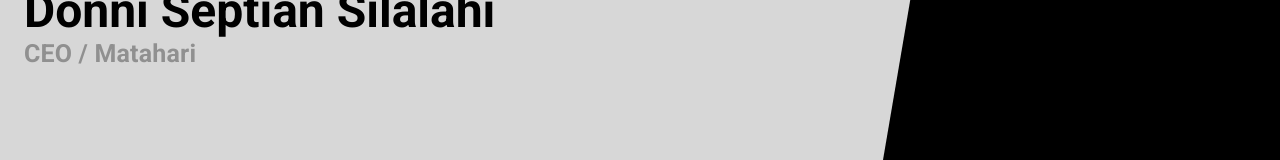
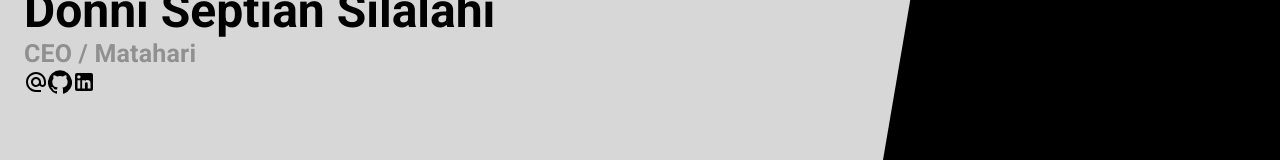
Before and after one commit to Firmwave11/latihan-react, a React (Create React App) app: page / in a window 1280 px wide. Shown: the part 269-429 px from the top of the page. Built offline with nearby package versions, Linux system fonts and the light colour scheme.

Commit message:
fixing icons

```diff
--- a/src/views/contentInfo.js
+++ b/src/views/contentInfo.js
@@ -30,7 +30,7 @@
   }
 }));
 const ContentInfo = () => {
-  const socialMedia = [
+  const socialMedias = [
     {
       icons:(<AlternateEmailIcon/>),
       link:"gmail.com/donisilalahi69",
@@ -58,14 +58,11 @@
           CEO / Matahari
         </Typography>
         <div className={classes.socialMedia}>
-          {socialMedia.map((sm)=>{
+          {socialMedias.map((sm)=>
           <a key={sm.link} href={sm.link}>
-            {console.log(sm)}
-            <ListItemIcon>
             {sm.icons}
-            </ListItemIcon>
           </a>
-          })}
+          )}
         </div>
       </Grid>
     </Grid>
```
Also changed, not shown: 1 other file (tests, documents, lock files or other folders).
